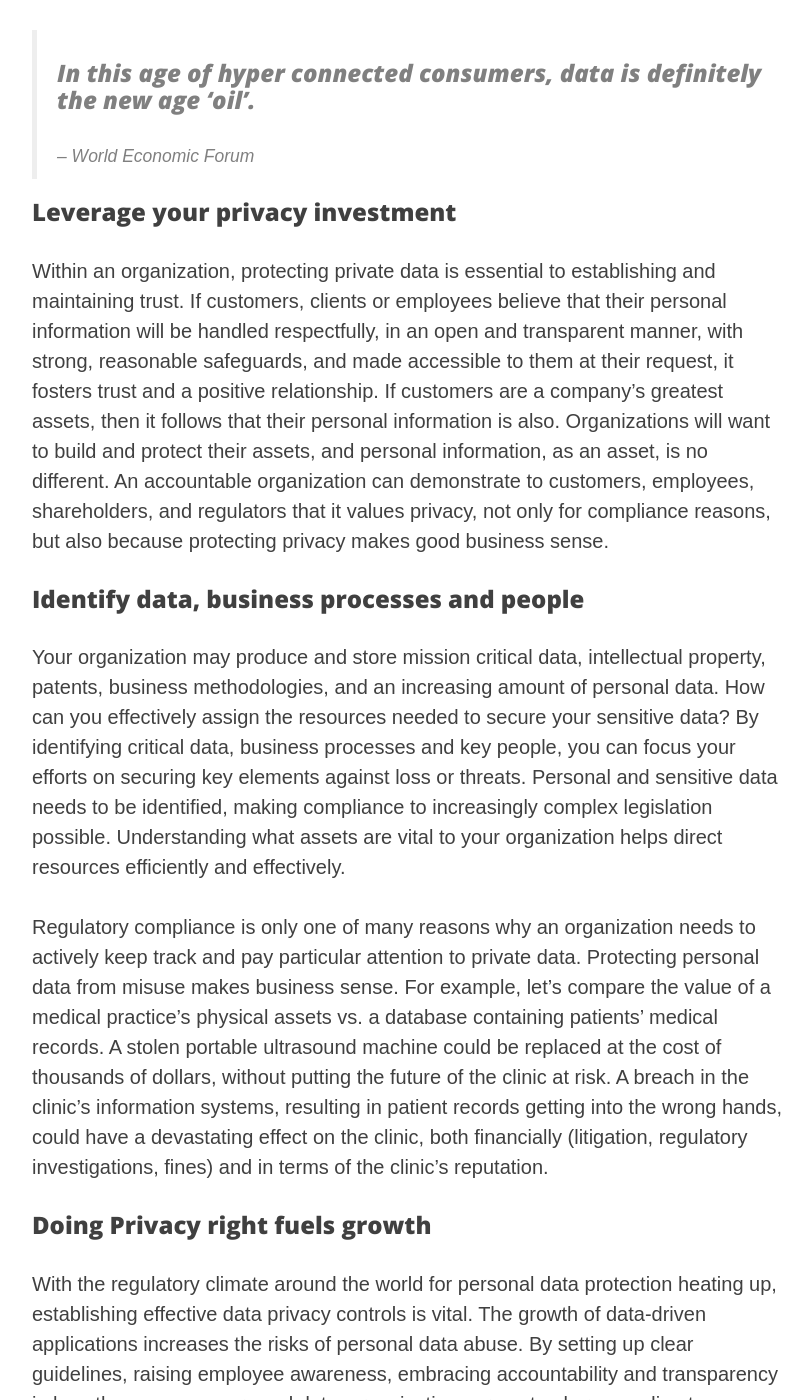
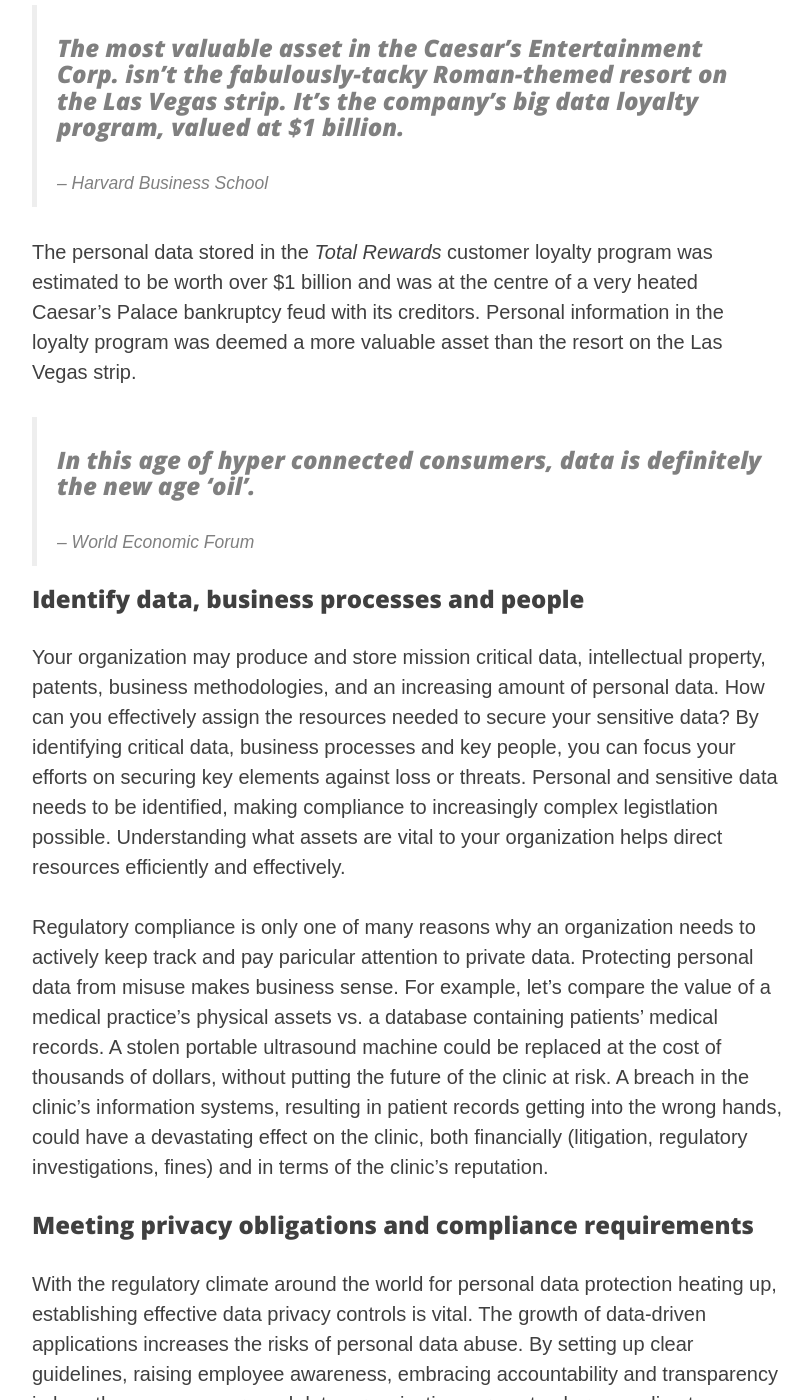
Before and after one commit to riod4/services, a Jekyll site: the page built from _services/discovery.md, in a window 1280 px wide and 1400 px high, scrolled down 1151 px. Shown: the whole window, without its empty margins (233-1045 px from the left). Built offline with Jekyll 4.4.1, drawn with Linux system fonts in a browser that asks for light colours; nearby versions of some CDN libraries; some of the changed text lies outside the part shown.

Commit message:
Update discovery.md Text 2020-11-21

```diff
--- a/_services/discovery.md
+++ b/_services/discovery.md
@@ -25,17 +28,15 @@ The personal data stored in the _Total Rewards_ customer loyalty program was est
 > ### In this age of hyper connected consumers, data is definitely the new age ‘oil’.
 -- <cite>World Economic Forum</cite>
 
-### Leverage your privacy investment
-Within an organization, protecting private data is essential to establishing and maintaining trust. If customers, clients or employees believe that their personal information will be handled respectfully, in an open and transparent manner, with strong, reasonable safeguards, and made accessible to them at their request, it fosters trust and a positive relationship. If customers are a company’s greatest assets, then it follows that their personal information is also. Organizations will want to build and protect their assets, and personal information, as an asset, is no different. An accountable organization can demonstrate to customers, employees, shareholders, and regulators that it values privacy, not only for compliance reasons, but also because protecting privacy makes good business sense.
-
 ### Identify data, business processes and people
-Your organization may produce and store mission critical data, intellectual property, patents, business methodologies, and an increasing amount of personal data. How can you effectively assign the resources needed to secure your sensitive data? By identifying critical data, business processes and key people, you can focus your efforts on securing key elements against loss or threats. Personal and sensitive data needs to be identified, making compliance to increasingly complex legislation possible. Understanding what assets are vital to your organization helps direct resources efficiently and effectively.
+Your organization may produce and store mission critical data, intellectual property, patents, business methodologies, and an increasing amount of personal data. How can you effectively assign the resources needed to secure your sensitive data? By identifying critical data, business processes and key people, you can focus your efforts on securing key elements against loss or threats. Personal and sensitive data needs to be identified, making compliance to increasingly complex legistlation possible. Understanding what assets are vital to your organization helps direct resources efficiently and effectively.
 
 
-Regulatory compliance is only one of many reasons why an organization needs to actively keep track and pay particular attention to private data. Protecting personal data from misuse makes business sense. For example, let's compare the value of a medical practice's physical assets vs. a database containing patients' medical records. A stolen portable ultrasound machine could be replaced at the cost of thousands of dollars, without putting the future of the clinic at risk. A breach in the clinic's information systems, resulting in patient records getting into the wrong hands, could have a devastating effect on the clinic, both financially (litigation, regulatory investigations, fines) and in terms of the clinic's reputation.
+Regulatory compliance is only one of many reasons why an organization needs to actively keep track and pay paricular attention to private data. Protecting personal data from misuse makes business sense. For example, let's compare the value of a medical practice's physical assets vs. a database containing patients' medical records. A stolen portable ultrasound machine could be replaced at the cost of thousands of dollars, without putting the future of the clinic at risk. A breach in the clinic's information systems, resulting in patient records getting into the wrong hands, could have a devastating effect on the clinic, both financially (litigation, regulatory investigations, fines) and in terms of the clinic's reputation.
 
 
-### Doing Privacy right fuels growth
+### Meeting privacy obligations and compliance requirements
 With the regulatory climate around the world for personal data protection heating up, establishing effective data privacy controls is vital. The growth of data-driven applications increases the risks of personal data abuse. By setting up clear guidelines, raising employee awareness, embracing accountability and transparency in how they manage personal data, organizations are not only responding to compliance laws, they boost loyalty and trust, improving their customer relationships.
 
+
 To hear how we can help you leverage your privacy investments, get in touch. [**Contact us**]({{ site.baseurl }}/contact)
```
Also changed, not shown: other parts of _services/discovery.md (+4 -1 lines).
